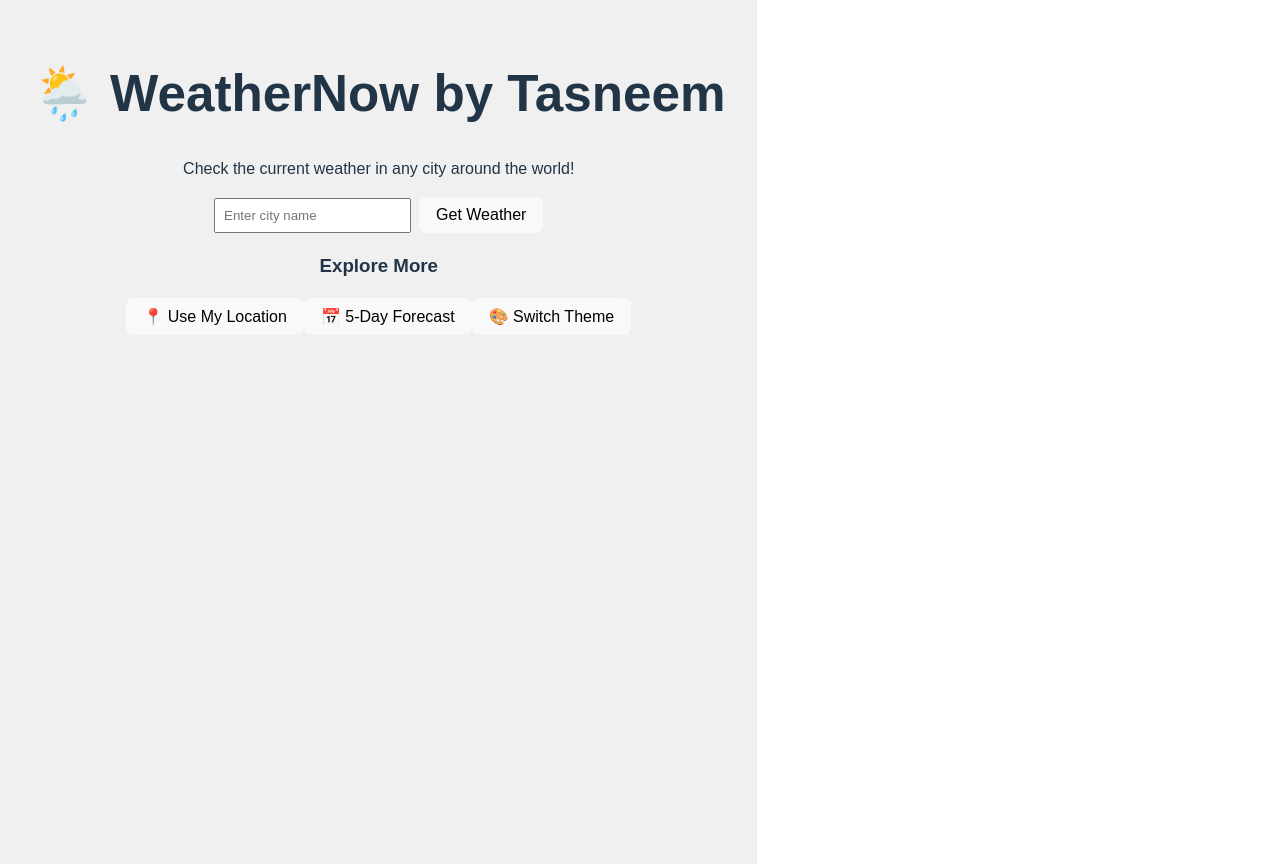
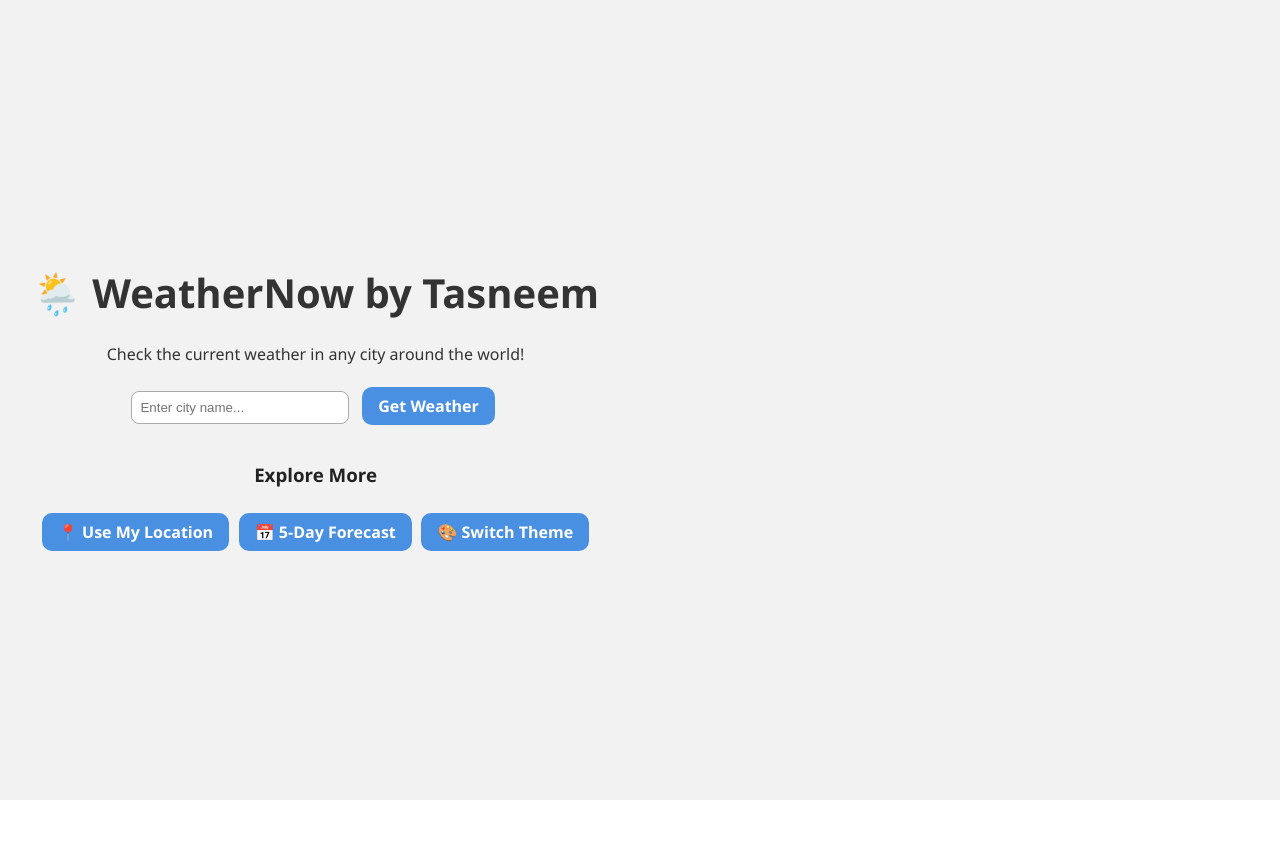
Before and after one commit to tasneemshaik-collab/weather-now, a React (Vite) app: page / in a window 1280 px wide. After the commit the page ends 800 px from the top, so only its background shows below. Built offline with nearby package versions, Linux system fonts and the light colour scheme.

Commit message:
Added geolocation & colorful styling

```diff
--- a/src/App.css
+++ b/src/App.css
@@ -1,26 +1,66 @@
+body {
+  margin: 0;
+  font-family: "Segoe UI", sans-serif;
+  background: #f2f2f2;
+  color: #333;
+  text-align: center;
+}
+
 .app {
-  text-align: center;
-  font-family: sans-serif;
   padding: 2rem;
-  background-color: #f0f0f0;
-  min-height: 100vh;
+  max-width: 600px;
+  margin: auto;
+}
+
+h1 {
+  font-size: 2.5rem;
+  color: #333;
+}
+
+p {
+  font-size: 1rem;
+}
+
+.input-section {
+  margin: 1rem 0;
 }
 
 input {
   padding: 0.5rem;
+  width: 200px;
+  border-radius: 8px;
+  border: 1px solid #aaa;
   margin-right: 0.5rem;
 }
 
 button {
   padding: 0.5rem 1rem;
+  margin: 0.3rem;
+  border: none;
+  border-radius: 10px;
+  background-color: #4a90e2;
+  color: white;
   cursor: pointer;
+  font-weight: bold;
 }
 
-.weather-info {
+button:hover {
+  background-color: #357ab8;
+}
+
+.weather-card {
+  margin-top: 1rem;
+  padding: 1.5rem;
+  background-color: white;
+  border-radius: 12px;
+  box-shadow: 0 0 12px rgba(0, 0, 0, 0.1);
+}
+
+.explore {
   margin-top: 2rem;
-  background: white;
-  padding: 1.5rem;
-  border-radius: 10px;
-  display: inline-block;
-  box-shadow: 0px 0px 10px rgba(0, 0, 0, 0.1);
+  color: #222;
 }
+
+.actions {
+  margin-top: 1rem;
+}
--- a/src/App.jsx
+++ b/src/App.jsx
@@ -1,29 +1,56 @@
-import { useState } from 'react';
-import './App.css';
+import React, { useState } from "react";
+import "./App.css";
 
 function App() {
-  const [city, setCity] = useState('');
+  const [city, setCity] = useState("");
   const [weather, setWeather] = useState(null);
+  const [loading, setLoading] = useState(false);
 
-  const getWeather = async () => {
-    if (!city) return alert('Please enter a city name');
-
+  const fetchWeather = async () => {
+    if (!city) return;
+    setLoading(true);
     try {
       const response = await fetch(
         `https://api.openweathermap.org/data/2.5/weather?q=${city}&appid=${import.meta.env.VITE_API_KEY}&units=metric`
       );
-
       const data = await response.json();
-
-      if (response.ok) {
+      if (data.cod === 200) {
         setWeather(data);
       } else {
-        alert(data.message);
-        setWeather(null);
+        alert("City not found!");
       }
     } catch (error) {
-      console.error('Error fetching weather:', error);
-      alert('Something went wrong!');
+      console.error("Fetch error:", error);
+    }
+    setLoading(false);
+  };
+
+  const getWeatherByLocation = () => {
+    if (navigator.geolocation) {
+      setLoading(true);
+      navigator.geolocation.getCurrentPosition(
+        async (position) => {
+          const { latitude, longitude } = position.coords;
+          try {
+            const response = await fetch(
+              `https://api.openweathermap.org/data/2.5/weather?lat=${latitude}&lon=${longitude}&appid=${import.meta.env.VITE_API_KEY}&units=metric`
+            );
+            const data = await response.json();
+            setWeather(data);
+            setCity(data.name);
+          } catch (error) {
+            console.error("Location error:", error);
+          }
+          setLoading(false);
+        },
+        (error) => {
+          alert("Unable to retrieve your location.");
+          console.error("Geolocation error:", error);
+          setLoading(false);
+        }
+      );
+    } else {
+      alert("Geolocation not supported.");
     }
   };
 
@@ -32,32 +59,33 @@ function App() {
       <h1>🌦️ WeatherNow by Tasneem</h1>
       <p>Check the current weather in any city around the world!</p>
 
-      {/* Input for city */}
-      <input
-        type="text"
-        placeholder="Enter city name"
-        value={city}
-        onChange={(e) => setCity(e.target.value)}
-      />
-      <button onClick={getWeather}>Get Weather</button>
+      <div className="input-section">
+        <input
+          type="text"
+          placeholder="Enter city name..."
+          value={city}
+          onChange={(e) => setCity(e.target.value)}
+        />
+        <button onClick={fetchWeather}>Get Weather</button>
+      </div>
 
-      {/* Weather info display */}
+      {loading && <p className="loading">Loading weather data...</p>}
+
       {weather && (
-        <div className="weather-info">
+        <div className="weather-card">
           <h2>{weather.name}, {weather.sys.country}</h2>
-          <p>🌡️ Temperature: {weather.main.temp}°C</p>
-          <p>☁️ Condition: {weather.weather[0].description}</p>
+          <p>🌡️ {weather.main.temp}°C</p>
+          <p>☁️ {weather.weather[0].description}</p>
           <p>💨 Wind: {weather.wind.speed} m/s</p>
           <p>💧 Humidity: {weather.main.humidity}%</p>
         </div>
       )}
 
-      {/* Extra buttons for fun */}
-      <div className="extra-buttons">
-        <h3>Explore More</h3>
-        <button onClick={() => alert("📍 Location feature coming soon!")}>📍 Use My Location</button>
-        <button onClick={() => alert("📅 Forecast feature coming soon!")}>📅 5-Day Forecast</button>
-        <button onClick={() => alert("🎨 Theme switcher coming soon!")}>🎨 Switch Theme</button>
+      <h3 className="explore">Explore More</h3>
+      <div className="actions">
+        <button onClick={getWeatherByLocation}>📍 Use My Location</button>
+        <button onClick={() => alert("Feature coming soon!")}>📅 5-Day Forecast</button>
+        <button onClick={() => alert("Dark theme coming soon!")}>🎨 Switch Theme</button>
       </div>
     </div>
   );
```
